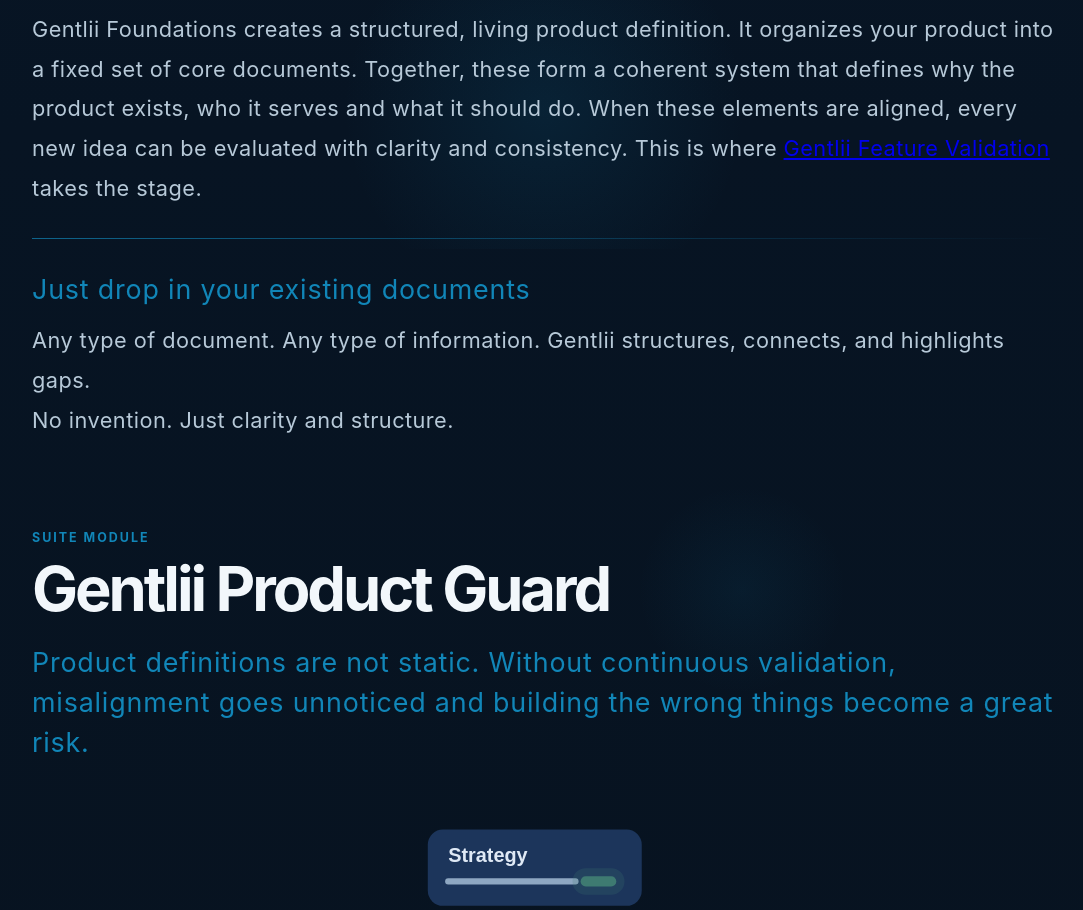
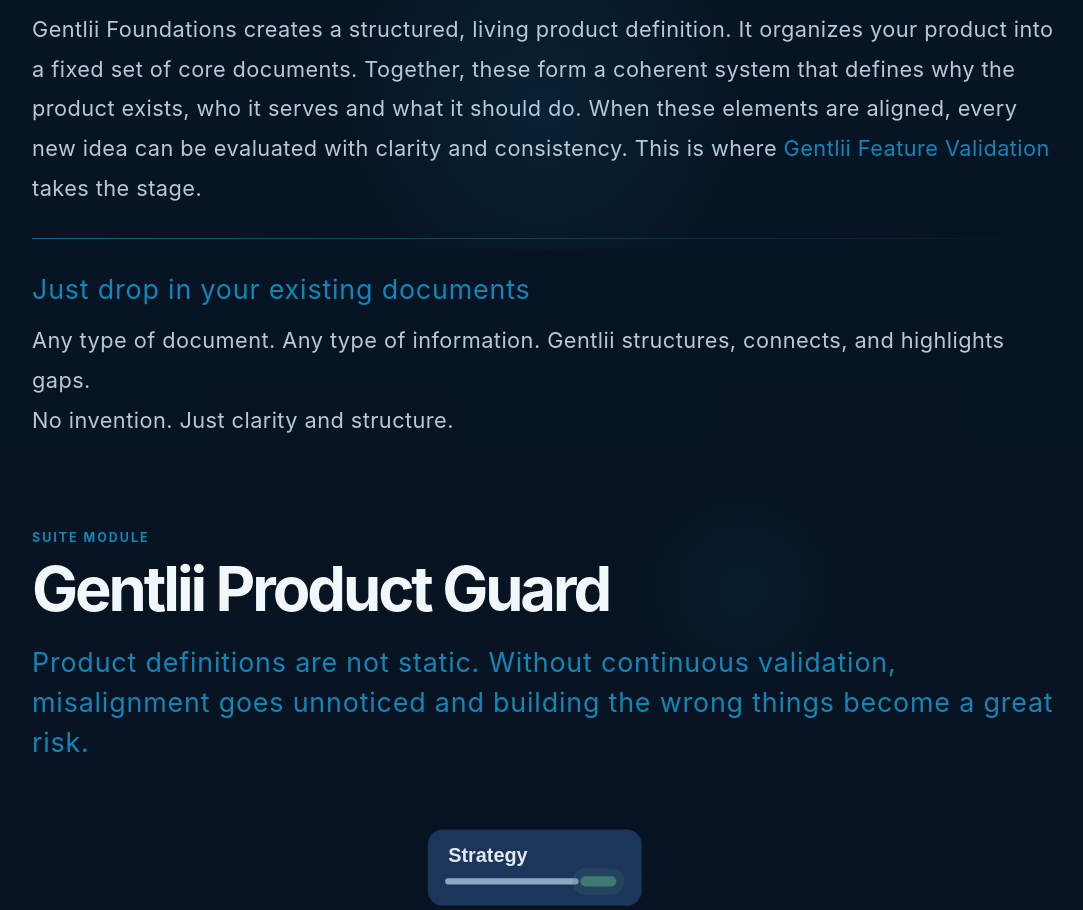
Before and after one commit to NielsTalens/gentlii-website, a plain HTML site: page index.html in a window 1280 px wide. Shown: the part 1820-2730 px from the top of the page, without its empty margins (48-1131 px from the left). Drawn offline with Linux system fonts and the light colour scheme.

Commit message:
Design update

```diff
--- a/index.html
+++ b/index.html
@@ -291,6 +291,11 @@
         letter-spacing: 0.02em;
       }
 
+      p a {
+        color: var(--accent);
+        text-decoration: none;
+      }
+
       ul {
         margin: 0 0 18px;
         padding-left: 20px;
```
